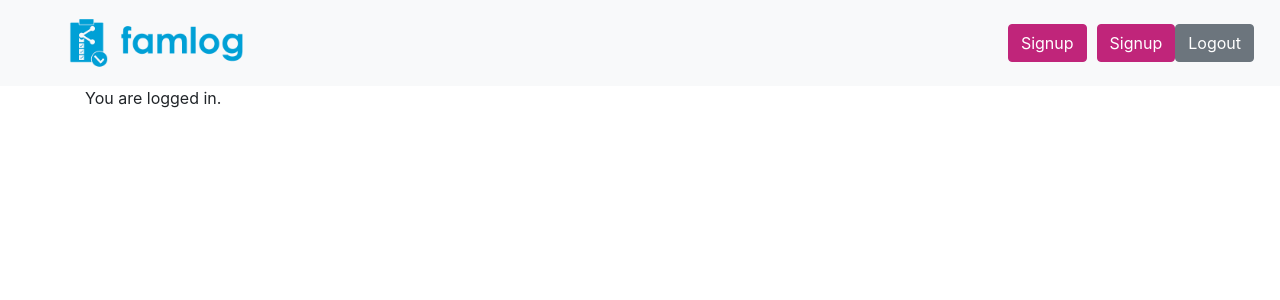
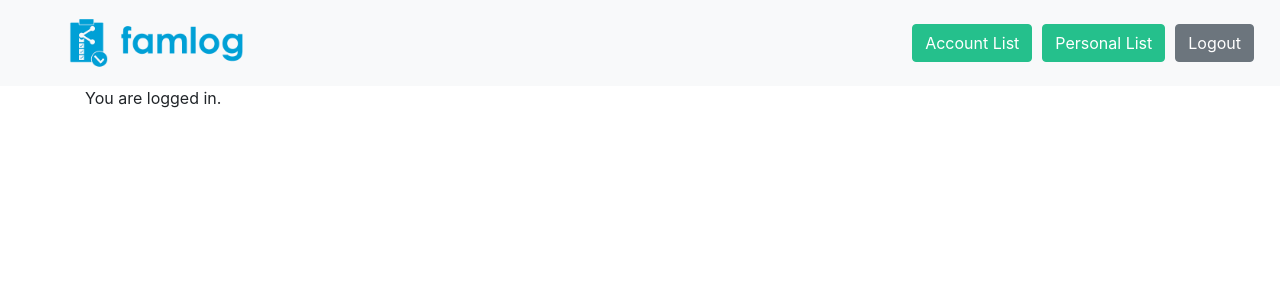
Before and after one commit to CS157A-Team39-FAMLOG/famlog, a PHP site: page /index.php in a window 1280 px wide. Shown: the top 300 px of the page. Run offline with PHP 8.4, Linux system fonts and the light colour scheme; the visitor is signed in with stand-in values (Sample User, id 1).

Commit message:
navigation to pages in session

```diff
--- a/css/navigationStyle.css
+++ b/css/navigationStyle.css
@@ -1,3 +1,11 @@
+.main {
+  background-color: #006688;
+}
+
+.navbar-right-pos {
+  margin-right: 10px;
+}
+
 .navbar-logo {
   width: 200px;
   margin-left: 50px;
@@ -43,17 +51,24 @@
   border-color: #691644 !important;
 }
 
-.signup-link,
-.signup-link:hover,
-.signup-link:active {
+.button-link,
+.button-link:hover,
+.button-link:active {
   color: white !important;
   text-decoration: none !important;
 }
 
-.main {
-  background-color: #006688;
+.btn-light {
+  background-color: #25c08c;
+  border-color: #25c08c;
 }
 
-.navbar-form-pos {
-  margin-right: 10px;
+.btn-light:hover {
+  background-color: #21a579;
+  border-color: #21a579;
 }
+
+.btn-light:active {
+  background-color: #197959 !important;
+  border-color: #197959 !important;
+}
--- a/navigation.php
+++ b/navigation.php
@@ -38,9 +38,9 @@
         if (isset($_SESSION['accountName'])) {
             echo '
                   <div class="form-inline">
-                    <button class="btn btn-success signup-btn" type="button" name="signup"><a class="signup-link" href="signup.php">Signup</a></button>
-                    <button class="btn btn-success signup-btn" type="button" name="signup"><a class="signup-link" href="signup.php">Signup</a></button>
-                    <form class="form-group my-2 my-lg-0 navbar-form-pos" action="functional/logout_functional.php" method="post">
+                    <button class="btn btn-light signup-btn" type="button" name="button"><a class="button-link" href="accountHome.php">Account List</a></button>
+                    <button class="btn btn-light signup-btn navbar-right-pos" type="button" name="signup"><a class="button-link" href="personalHome.php">Personal List</a></button>
+                    <form class="form-group my-2 my-lg-0 navbar-right-pos" action="functional/logout_functional.php" method="post">
                         <button  class="btn btn-secondary" type="submit" name="logout">Logout</button>
                     </form>
                   </div>
@@ -50,7 +50,7 @@
                     <input class="form-control mr-sm-2" type="text" name="loginAcctName" placeholder="Account Name">
                     <input class="form-control mr-sm-2" type="password" name="loginPwd" placeholder="Password">
                     <button class="btn btn-primary" type="submit" name="login">Login</button>
-                    <button class="btn btn-success signup-btn" type="button" name="signup"><a class="signup-link" href="signup.php">Signup</a></button>
+                    <button class="btn btn-success signup-btn navbar-right-pos" type="button" name="signup"><a class="button-link" href="signup.php">Signup</a></button>
                   </form>
 
                   ';
```
